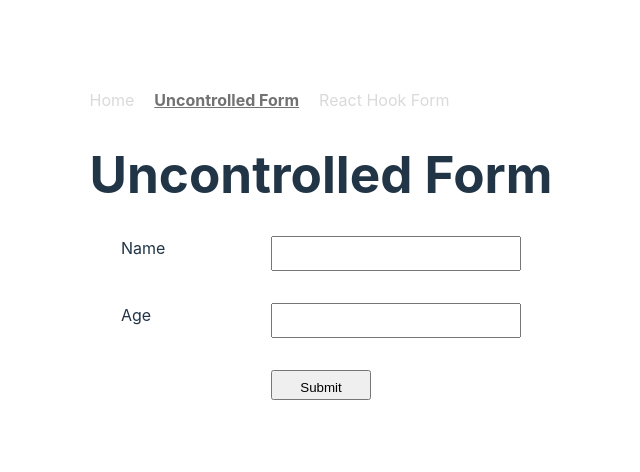
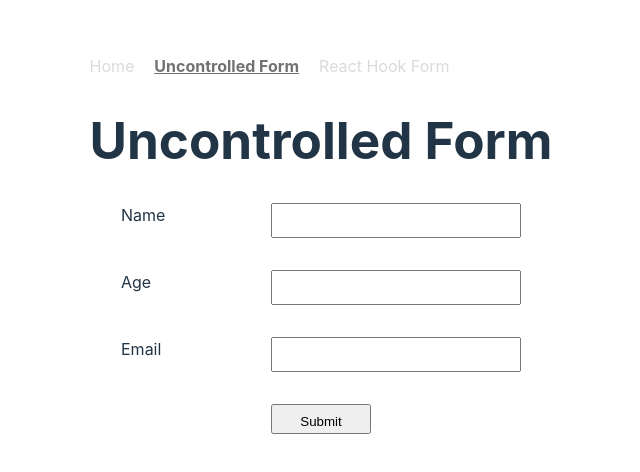
Before and after one commit to guz86/ReactTask, a React (Vite) app: page /uncontrolled-form in a window 1280 px wide. Shown: the part 156-628 px from the top of the page, without its empty margins (319-959 px from the left). Built offline with nearby package versions, Linux system fonts and the light colour scheme.

Commit message:
feat: add email validation

```diff
--- a/src/app/features/reacthookform/reacthookformSlice.ts
+++ b/src/app/features/reacthookform/reacthookformSlice.ts
@@ -3,11 +3,13 @@ import { createSlice, PayloadAction } from '@reduxjs/toolkit';
 interface FormState {
   name: string;
   age: number;
+  email: string;
 }
 
 const initialState: FormState = {
   name: '',
   age: 0,
+  email: '',
 };
 
 const reacthookformSlice = createSlice({
@@ -17,6 +19,7 @@ const reacthookformSlice = createSlice({
     setUserData: (state, action: PayloadAction<FormState>) => {
       state.name = action.payload.name;
       state.age = action.payload.age;
+      state.email = action.payload.email;
     },
   },
 });
--- a/src/components/Main/Main.tsx
+++ b/src/components/Main/Main.tsx
@@ -8,11 +8,12 @@ export const Main = () => {
       <h1>Main Page</h1>
 
       <>
-        {user.name && user.age ? (
+        {user.name && user.age && user.email ? (
           <div className="uncontrolled">
             <h2>Uncontrolled Form Data</h2>
             <p>Name: {user.name}</p>
             <p>Age: {user.age}</p>
+            <p>Email: {user.email}</p>
           </div>
         ) : (
           <p>No data available</p>
--- a/src/components/Uncontrolled/UncontrolledForm.tsx
+++ b/src/components/Uncontrolled/UncontrolledForm.tsx
@@ -7,7 +7,7 @@ import './UncontrolledForm.css';
 interface IFormInput {
   name: string;
   age: number;
-  // email: string;
+  email: string;
   // password: string;
   // confirmPassword: string;
   // gender: 'male' | 'female' | 'other';
@@ -77,6 +77,26 @@ export const UncontrolledForm = () => {
             )}
           </div>
 
+          <div>
+            <label htmlFor="email">Email</label>
+            <input
+              id="email"
+              type="email"
+              {...register('email', {
+                required: 'Email is required',
+                pattern: {
+                  value: /^[^\s@]+@[^\s@]+\.[^\s@]+$/,
+                  message: 'Invalid email address',
+                },
+              })}
+            />
+          </div>
+          <div>
+            {errors.email && (
+              <p className="error-message">{errors.email.message}</p>
+            )}
+          </div>
+
           <input type="submit" value="Submit" />
         </form>
       </>
```
